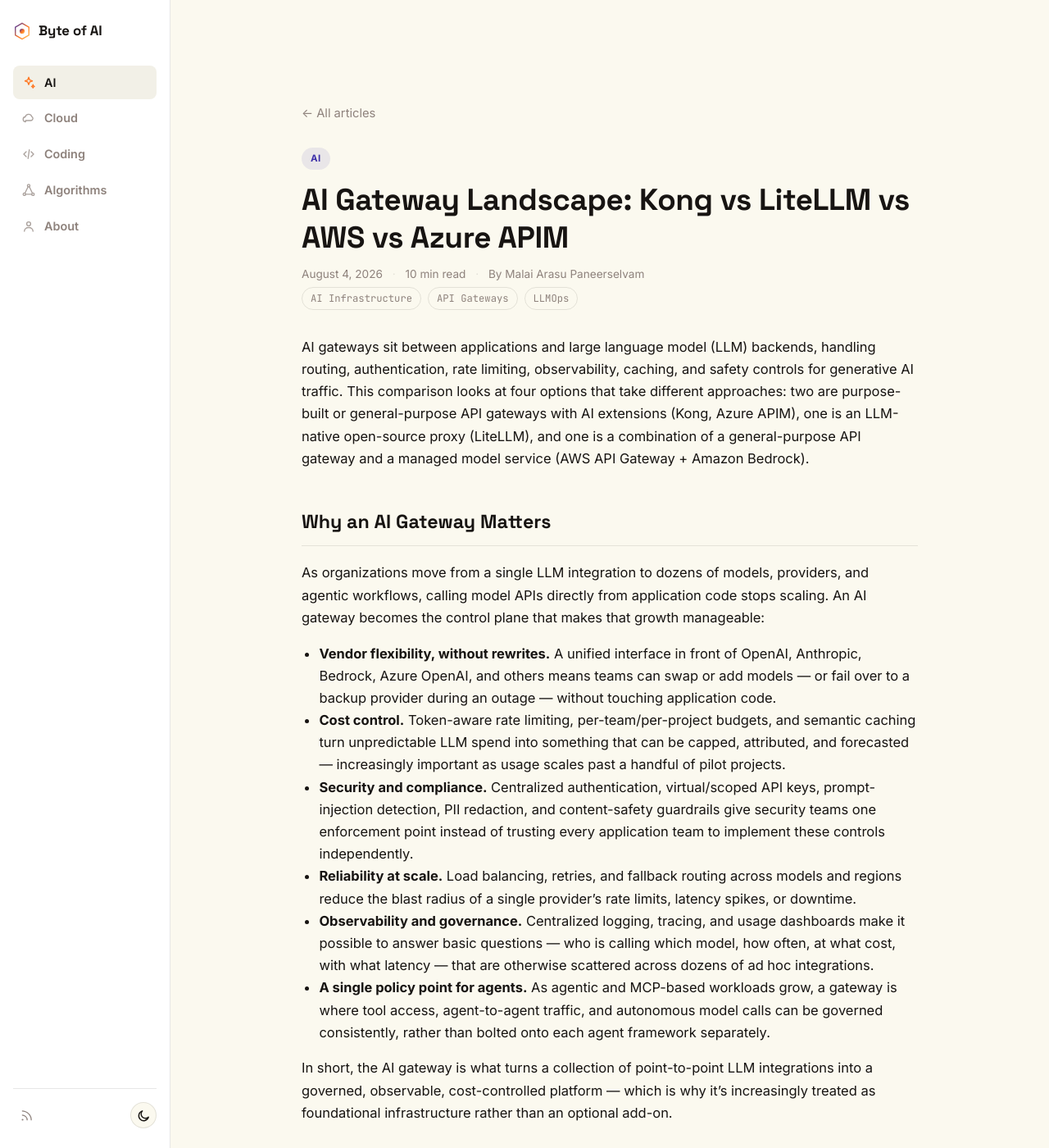
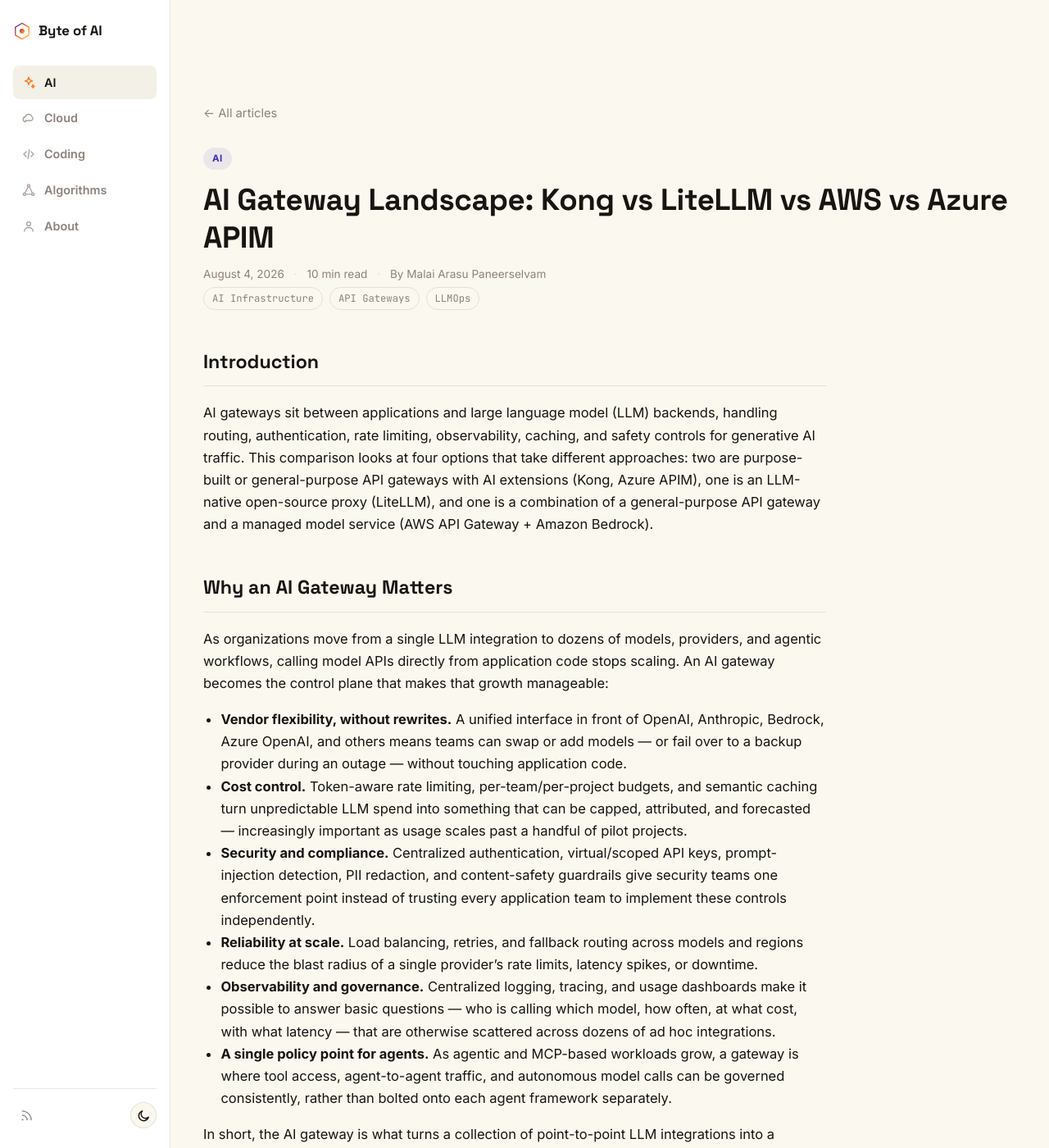
Before and after one commit to malaiarasu/byteofai, a Jekyll site: the page built from _posts/2026-08-04-ai-gateway-landscape-comparison.md, in a window 1280 px wide and 1400 px high. Shown: the whole window at 82% size. Built offline with Jekyll 4.4.1, drawn with Linux system fonts in a browser that asks for light colours.

Commit message:
Add Introduction heading to AI Gateway article; widen post tables to fit without scrolling
Co-authored-by: Cursor <cursoragent@cursor.com>

```diff
--- a/_posts/2026-08-04-ai-gateway-landscape-comparison.md
+++ b/_posts/2026-08-04-ai-gateway-landscape-comparison.md
@@ -6,6 +6,8 @@ tags: [AI Infrastructure, API Gateways, LLMOps]
 download: /assets/files/AI_Gateway_Comparison.docx
 excerpt: "A comparison of Kong AI Gateway, LiteLLM, AWS API Gateway + Bedrock, and Azure API Management as AI gateways — features, architecture, pricing, and how to choose."
 ---
+
+## Introduction
 
 AI gateways sit between applications and large language model (LLM) backends, handling routing, authentication, rate limiting, observability, caching, and safety controls for generative AI traffic. This comparison looks at four options that take different approaches: two are purpose-built or general-purpose API gateways with AI extensions (Kong, Azure APIM), one is an LLM-native open-source proxy (LiteLLM), and one is a combination of a general-purpose API gateway and a managed model service (AWS API Gateway + Amazon Bedrock).
 
--- a/assets/css/style.css
+++ b/assets/css/style.css
@@ -79,7 +79,7 @@ body {
 }
 
 .wrap {
-  max-width: 800px;
+  max-width: 1040px;
   margin: 0 auto;
   padding: 0 24px;
 }
@@ -598,6 +598,18 @@ main.wrap {
   font-size: 1.03rem;
 }
 
+/* Keep prose at a comfortable reading width, but let tables and code
+   blocks use the full post column so wide comparison tables have room
+   to breathe without horizontal scrolling. */
+.post-content > p,
+.post-content > ul,
+.post-content > ol,
+.post-content > h2,
+.post-content > h3,
+.post-content > blockquote {
+  max-width: 760px;
+}
+
 .post-content h2 {
   font-family: var(--font-head);
   color: var(--text);
@@ -636,9 +648,12 @@ main.wrap {
   display: block;
   overflow-x: auto;
   width: 100%;
+  max-width: 100%;
+  table-layout: fixed;
   border-collapse: collapse;
   margin: 24px 0;
-  font-size: 0.9rem;
+  font-size: 0.84rem;
+  line-height: 1.45;
   border: 1px solid var(--border);
   border-radius: var(--radius-sm);
 }
@@ -647,16 +662,19 @@ main.wrap {
   background: var(--bg-elevated-2);
   color: var(--text);
   text-align: left;
-  padding: 10px 14px;
-  white-space: nowrap;
+  padding: 8px 12px;
+  white-space: normal;
+  word-wrap: break-word;
   font-family: var(--font-head);
   font-weight: 600;
 }
 
 .post-content td {
-  padding: 10px 14px;
+  padding: 8px 12px;
   border-top: 1px solid var(--border);
   vertical-align: top;
+  word-wrap: break-word;
+  overflow-wrap: break-word;
 }
 
 .post-content tr:nth-child(even) td {
```
